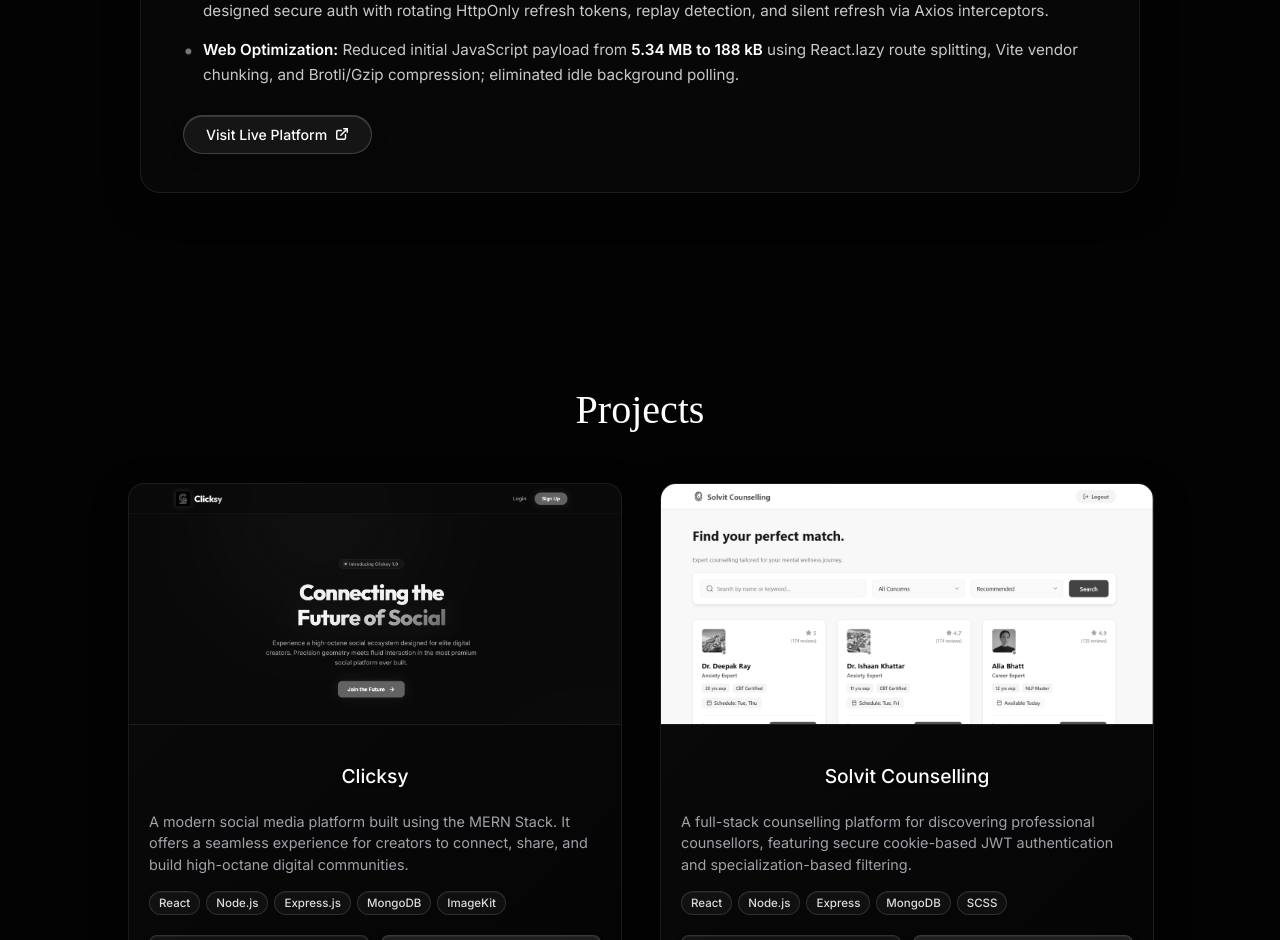
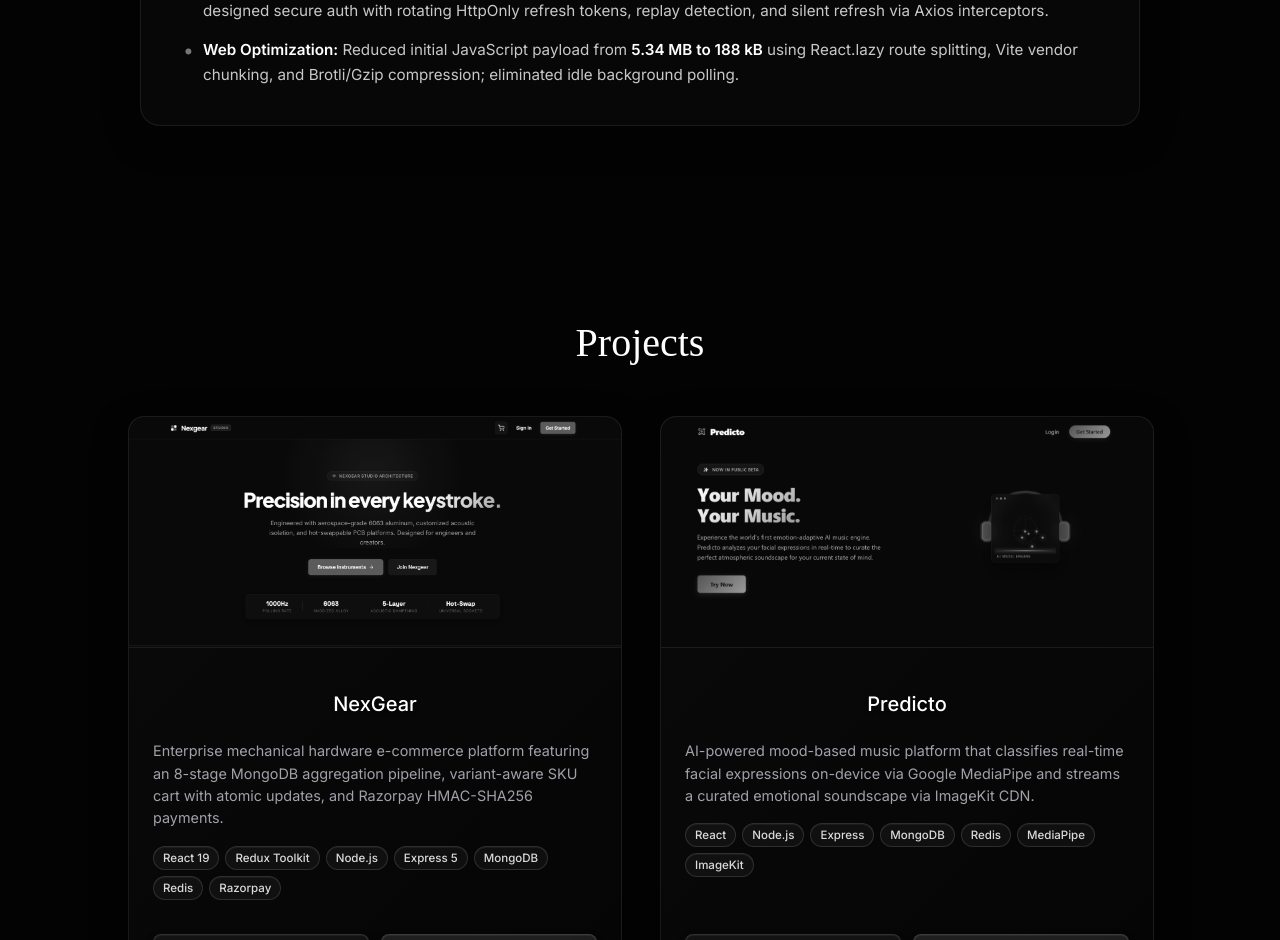
Before and after one commit to dibyo20/Portfolio, a React (Vite) app: page / in a window 1280 px wide. Shown: the part 1860-2800 px from the top of the page. Built offline with nearby package versions, Linux system fonts and the light colour scheme; a web font is replaced by a local one.

Commit message:
feat: feature NexGear and Predicto, remove tilt for smooth scale, and fix card button sizing

```diff
--- a/src/components/Experience/Experience.jsx
+++ b/src/components/Experience/Experience.jsx
@@ -3,7 +3,6 @@ import "../../styles/Experience.css";
 
 const Experience = () => {
   const cardRef = useRef(null);
-  const [tiltStyle, setTiltStyle] = useState({});
   const [glareStyle, setGlareStyle] = useState({});
 
   const handleMouseMove = (e) => {
@@ -13,19 +12,6 @@ const Experience = () => {
     const x = e.clientX - rect.left;
     const y = e.clientY - rect.top;
 
-    const xc = rect.width / 2;
-    const yc = rect.height / 2;
-    const dx = (x - xc) / xc;
-    const dy = (y - yc) / yc;
-
-    const maxTilt = 3;
-    const rotateX = -dy * maxTilt;
-    const rotateY = dx * maxTilt;
-
-    setTiltStyle({
-      transform: `perspective(1000px) rotateX(${rotateX}deg) rotateY(${rotateY}deg) scale3d(1.01, 1.01, 1.01)`,
-    });
-
     setGlareStyle({
       "--mouse-x": `${x}px`,
       "--mouse-y": `${y}px`,
@@ -33,7 +19,6 @@ const Experience = () => {
   };
 
   const handleMouseLeave = () => {
-    setTiltStyle({});
     setGlareStyle({});
   };
 
@@ -59,10 +44,7 @@ const Experience = () => {
         <div
           ref={cardRef}
           className="experience-card"
-          style={{
-            ...tiltStyle,
-            ...glareStyle,
-          }}
+          style={glareStyle}
           onMouseMove={handleMouseMove}
           onMouseLeave={handleMouseLeave}
         >
@@ -120,31 +102,6 @@ const Experience = () => {
               polling.
             </li>
           </ul>
-
-          <div className="experience-footer">
-            <a
-              href="https://solvitcounselling.com/"
-              target="_blank"
-              rel="noopener noreferrer"
-              className="experience-live-btn"
-            >
-              <span>Visit Live Platform</span>
-              <svg
-                width="14"
-                height="14"
-                viewBox="0 0 24 24"
-                fill="none"
-                stroke="currentColor"
-                strokeWidth="2.5"
-                strokeLinecap="round"
-                strokeLinejoin="round"
-              >
-                <path d="M18 13v6a2 2 0 0 1-2 2H5a2 2 0 0 1-2-2V8a2 2 0 0 1 2-2h6" />
-                <polyline points="15 3 21 3 21 9" />
-                <line x1="10" y1="14" x2="21" y2="3" />
-              </svg>
-            </a>
-          </div>
         </div>
       </div>
     </section>
--- a/src/components/Projects/ProjectCard.jsx
+++ b/src/components/Projects/ProjectCard.jsx
@@ -3,7 +3,6 @@ import "../../styles/ProjectCard.css";
 
 const ProjectCard = ({ project }) => {
   const cardRef = useRef(null);
-  const [tiltStyle, setTiltStyle] = useState({});
   const [glareStyle, setGlareStyle] = useState({});
 
   const handleMouseMove = (e) => {
@@ -13,20 +12,6 @@ const ProjectCard = ({ project }) => {
     const x = e.clientX - rect.left;
     const y = e.clientY - rect.top;
 
-    const xc = rect.width / 2;
-    const yc = rect.height / 2;
-    const dx = (x - xc) / xc;
-    const dy = (y - yc) / yc;
-
-    const maxTilt = 4;
-    const rotateX = -dy * maxTilt;
-    const rotateY = dx * maxTilt;
-
-    setTiltStyle({
-      transform: `perspective(1000px) rotateX(${rotateX}deg) rotateY(${rotateY}deg) scale3d(1.02, 1.02, 1.02)`,
-    });
-
-    // Set glare reflection coordinates
     setGlareStyle({
       "--mouse-x": `${x}px`,
       "--mouse-y": `${y}px`,
@@ -34,43 +19,6 @@ const ProjectCard = ({ project }) => {
   };
 
   const handleMouseLeave = () => {
-    setTiltStyle({});
-    setGlareStyle({});
-  };
-
-  const handleTouchStart = (e) => {
-    handleTouchMove(e);
-  };
-
-  const handleTouchMove = (e) => {
-    if (!cardRef.current || e.touches.length === 0) return;
-    const card = cardRef.current;
-    const rect = card.getBoundingClientRect();
-    const touch = e.touches[0];
-    const x = touch.clientX - rect.left;
-    const y = touch.clientY - rect.top;
-
-    const xc = rect.width / 2;
-    const yc = rect.height / 2;
-    const dx = (x - xc) / xc;
-    const dy = (y - yc) / yc;
-
-    const maxTilt = 4;
-    const rotateX = -dy * maxTilt;
-    const rotateY = dx * maxTilt;
-
-    setTiltStyle({
-      transform: `perspective(1000px) rotateX(${rotateX}deg) rotateY(${rotateY}deg) scale3d(1.02, 1.02, 1.02)`,
-    });
-
-    setGlareStyle({
-      "--mouse-x": `${x}px`,
-      "--mouse-y": `${y}px`,
-    });
-  };
-
-  const handleTouchEnd = () => {
-    setTiltStyle({});
     setGlareStyle({});
   };
 
@@ -79,15 +27,9 @@ const ProjectCard = ({ project }) => {
       <div
         ref={cardRef}
         className="project-card"
-        style={{
-          ...tiltStyle,
-          ...glareStyle,
-        }}
+        style={glareStyle}
         onMouseMove={handleMouseMove}
         onMouseLeave={handleMouseLeave}
-        onTouchStart={handleTouchStart}
-        onTouchMove={handleTouchMove}
-        onTouchEnd={handleTouchEnd}
       >
         <div className="card-glare"></div>
 
--- a/src/components/Projects/Projects.jsx
+++ b/src/components/Projects/Projects.jsx
@@ -1,27 +1,27 @@
 import React from "react";
 import "../../styles/Projects.css";
 import ProjectCard from "./ProjectCard";
-import clicksyImg from "../../Assests/clicksy.png";
-import solvitImg from "../../Assests/solvit.png";
+import nexgearImg from "../../Assests/nexgear.png";
+import predictoImg from "../../Assests/predicto.png";
 import { Link } from "react-router-dom";
 
 const Projects = () => {
   const projectData = [
     {
-      title: "Clicksy",
-      desc: "A modern social media platform built using the MERN Stack. It offers a seamless experience for creators to connect, share, and build high-octane digital communities.",
-      tech: ["React", "Node.js", "Express.js", "MongoDB", "ImageKit"],
-      image: clicksyImg,
-      github: "https://github.com/dibyo20/Clicksy.git",
-      live: "https://clicksy.dibyo.tech/",
+      title: "NexGear",
+      desc: "Enterprise mechanical hardware e-commerce platform featuring an 8-stage MongoDB aggregation pipeline, variant-aware SKU cart with atomic updates, and Razorpay HMAC-SHA256 payments.",
+      tech: ["React 19", "Redux Toolkit", "Node.js", "Express 5", "MongoDB", "Redis", "Razorpay"],
+      image: nexgearImg,
+      github: "https://github.com/dibyo20/Nexgear",
+      live: "https://nexgear.dibyo.tech/",
     },
     {
-      title: "Solvit Counselling",
-      desc: "A full-stack counselling platform for discovering professional counsellors, featuring secure cookie-based JWT authentication and specialization-based filtering.",
-      tech: ["React", "Node.js", "Express", "MongoDB", "SCSS"],
-      image: solvitImg,
-      github: "https://github.com/dibyo20/Solvit-Counselling.git",
-      live: "https://solvit.dibyo.tech/",
+      title: "Predicto",
+      desc: "AI-powered mood-based music platform that classifies real-time facial expressions on-device via Google MediaPipe and streams a curated emotional soundscape via ImageKit CDN.",
+      tech: ["React", "Node.js", "Express", "MongoDB", "Redis", "MediaPipe", "ImageKit"],
+      image: predictoImg,
+      github: "https://github.com/dibyo20/Predicto",
+      live: "https://predicto.dibyo.tech/",
     },
   ];
   return (
--- a/src/components/Skills/Skills.jsx
+++ b/src/components/Skills/Skills.jsx
@@ -2,22 +2,25 @@ import React, { useRef, useState } from "react";
 import "../../styles/Skills.css";
 
 const skills = [
-  "HTML",
-  "CSS",
-  "JavaScript",
-  "React",
+  "React 19",
+  "Redux Toolkit",
   "Node.js",
   "Express.js",
   "MongoDB",
-  "MySQL",
+  "Redis",
+  "Java",
+  "JavaScript",
+  "REST APIs",
+  "Razorpay",
+  "Google OAuth",
+  "Nginx",
+  "PM2",
+  "VPS Deployment",
+  "MediaPipe",
+  "TailwindCSS",
+  "SCSS",
   "Git",
-  "GitHub",
-  "VS Code",
   "Postman",
-  "Java",
-  "Bootstrap",
-  "TailwindCSS",
-  "SCSS"
 ];
 
 const SkillBox = ({ skill, index }) => {
--- a/src/styles/Experience.css
+++ b/src/styles/Experience.css
@@ -30,13 +30,14 @@
     inset 0 1px 0 rgba(255, 255, 255, 0.12),
     0 12px 35px rgba(0, 0, 0, 0.35);
   transition:
-    transform 0.4s cubic-bezier(0.25, 1, 0.5, 1),
+    transform 0.3s cubic-bezier(0.25, 0.8, 0.25, 1),
     border-color 0.3s ease,
     box-shadow 0.3s ease;
   overflow: hidden;
 }
 
 .experience-card:hover {
+  transform: translateY(-4px) scale(1.012);
   border-color: rgba(255, 255, 255, 0.2);
   box-shadow:
     inset 0 1px 1px rgba(255, 255, 255, 0.22),
@@ -179,7 +180,7 @@
 .experience-bullet-list {
   list-style: none;
   padding: 0;
-  margin: 0 0 28px 0;
+  margin: 0;
   display: flex;
   flex-direction: column;
   gap: 14px;
@@ -209,40 +210,6 @@
   font-weight: 600;
 }
 
-.experience-footer {
-  display: flex;
-  justify-content: flex-start;
-}
-
-.experience-live-btn {
-  display: inline-flex;
-  align-items: center;
-  gap: 8px;
-  padding: 10px 22px;
-  border-radius: 9999px;
-  font-size: 0.88rem;
-  font-weight: 500;
-  text-decoration: none;
-  color: #ffffff;
-  background: rgba(255, 255, 255, 0.06);
-  border: 1px solid rgba(255, 255, 255, 0.18);
-  box-shadow:
-    inset 0 1px 0 rgba(255, 255, 255, 0.15),
-    0 4px 15px rgba(0, 0, 0, 0.25);
-  transition: all 0.3s cubic-bezier(0.25, 0.8, 0.25, 1);
-  cursor: pointer;
-}
-
-.experience-live-btn:hover {
-  background: rgba(255, 255, 255, 0.12);
-  border-color: rgba(255, 255, 255, 0.4);
-  transform: translateY(-2px);
-  box-shadow:
-    inset 0 1px 1px rgba(255, 255, 255, 0.25),
-    0 8px 25px rgba(0, 0, 0, 0.4);
-  color: #ffffff;
-}
-
 @media (max-width: 768px) {
   .experience {
     padding: 60px 6%;
--- a/src/styles/ProjectCard.css
+++ b/src/styles/ProjectCard.css
@@ -1,8 +1,9 @@
 .project-card-wrapper {
   width: 100%;
   max-width: 100%;
-
-
+  height: 100%;
+  display: flex;
+  flex-direction: column;
   opacity: 0;
   animation: cardEntrance 0.8s cubic-bezier(0.16, 1, 0.3, 1) forwards;
 }
@@ -21,7 +22,8 @@
 .project-card {
   width: 100%;
   max-width: 100%;
-  height: 500px;
+  min-height: 570px;
+  height: 100%;
   display: flex;
   flex-direction: column;
   border-radius: 16px;
@@ -30,8 +32,6 @@
   cursor: pointer;
   user-select: none;
   -webkit-user-select: none;
-
-
   background: linear-gradient(
     135deg,
     rgba(255, 255, 255, 0.03) 0%,
@@ -39,21 +39,19 @@
   );
   -webkit-backdrop-filter: blur(16px);
   backdrop-filter: blur(16px);
-
   border: 1px solid rgba(255, 255, 255, 0.08);
   box-shadow:
     inset 0 1px 0.5px rgba(255, 255, 255, 0.12),
     0 12px 35px rgba(0, 0, 0, 0.4);
-
-
   transition:
-    transform 0.4s cubic-bezier(0.25, 1, 0.5, 1),
+    transform 0.35s cubic-bezier(0.25, 1, 0.5, 1),
     border-color 0.3s ease,
     box-shadow 0.3s ease,
     background 0.3s ease;
 }
 
 .project-card:hover {
+  transform: translateY(-4px) scale(1.02);
   border-color: rgba(255, 255, 255, 0.25);
   background: linear-gradient(
     135deg,
@@ -65,7 +63,6 @@
     0 15px 40px rgba(0, 0, 0, 0.55),
     0 0 20px rgba(0, 162, 255, 0.1);
 }
-
 
 .card-glare {
   position: absolute;
@@ -86,11 +83,10 @@
   opacity: 1;
 }
 
-
 .project-image {
   position: relative;
   overflow: hidden;
-  height: 240px;
+  height: 230px;
   flex-shrink: 0;
   border-bottom: 1px solid rgba(255, 255, 255, 0.08);
 }
@@ -111,9 +107,8 @@
   filter: grayscale(0%);
 }
 
-
 .project-content {
-  padding: 20px;
+  padding: 24px;
   position: relative;
   z-index: 3;
   flex: 1;
@@ -122,9 +117,9 @@
 }
 
 .project-content h3 {
-  margin-bottom: 8px;
+  margin-bottom: 10px;
   font-family: "Outfit", "Inter", sans-serif;
-  font-size: 1.2rem;
+  font-size: 1.25rem;
   font-weight: 500;
   color: #ffffff;
   text-shadow: 0 2px 4px rgba(0, 0, 0, 0.2);
@@ -134,10 +129,9 @@
   font-size: 0.9rem;
   color: var(--secondary-text);
   margin-bottom: 16px;
-  line-height: 1.5;
+  line-height: 1.55;
   text-align: left;
 }
-
 
 .tech-stack {
   display: flex;
@@ -165,23 +159,21 @@
   transform: translateY(-1px);
 }
 
-
 .project-buttons {
   display: flex;
   gap: 12px;
   margin-top: auto;
+  padding-top: 14px;
 }
 
 .project-buttons a {
   flex: 1;
   text-align: center;
-  padding: 8px 0;
-  font-size: 0.85rem;
+  padding: 10px 0;
+  font-size: 0.88rem;
   font-weight: 500;
   text-decoration: none;
   cursor: pointer;
-
-
   background: rgba(255, 255, 255, 0.05);
   border: 1px solid rgba(255, 255, 255, 0.12);
   border-radius: 8px;
@@ -189,7 +181,6 @@
   box-shadow:
     inset 0 1px 0 rgba(255, 255, 255, 0.05),
     0 4px 10px rgba(0, 0, 0, 0.15);
-
   transition: all 0.3s cubic-bezier(0.25, 0.8, 0.25, 1);
 }
 
@@ -209,7 +200,6 @@
 
 @media (max-width: 1024px) {
   .project-card {
-    height: auto;
-    min-height: 500px;
+    min-height: 540px;
   }
 }
--- a/src/styles/Projects.css
+++ b/src/styles/Projects.css
@@ -1,11 +1,8 @@
-
-
 .projects {
   padding: 80px 10%;
   text-align: center;
   margin: 0 auto;
 }
-
 
 .projects h2 {
   font-family: "Playfair Display", serif;
@@ -14,10 +11,10 @@
   font-weight: 300;
 }
 
-
 .projects-container {
   display: grid;
   grid-template-columns: repeat(2, 1fr);
+  align-items: stretch;
   gap: 40px;
   max-width: 1100px;
   margin: 0 auto;
@@ -77,13 +74,11 @@
   color: #ffffff;
 }
 
-
 @media (max-width: 900px) {
   .projects-container {
-    grid-template-columns: repeat(2, 1fr);
+    grid-template-columns: 1fr;
   }
 }
-
 
 @media (max-width: 600px) {
   .projects {
```
